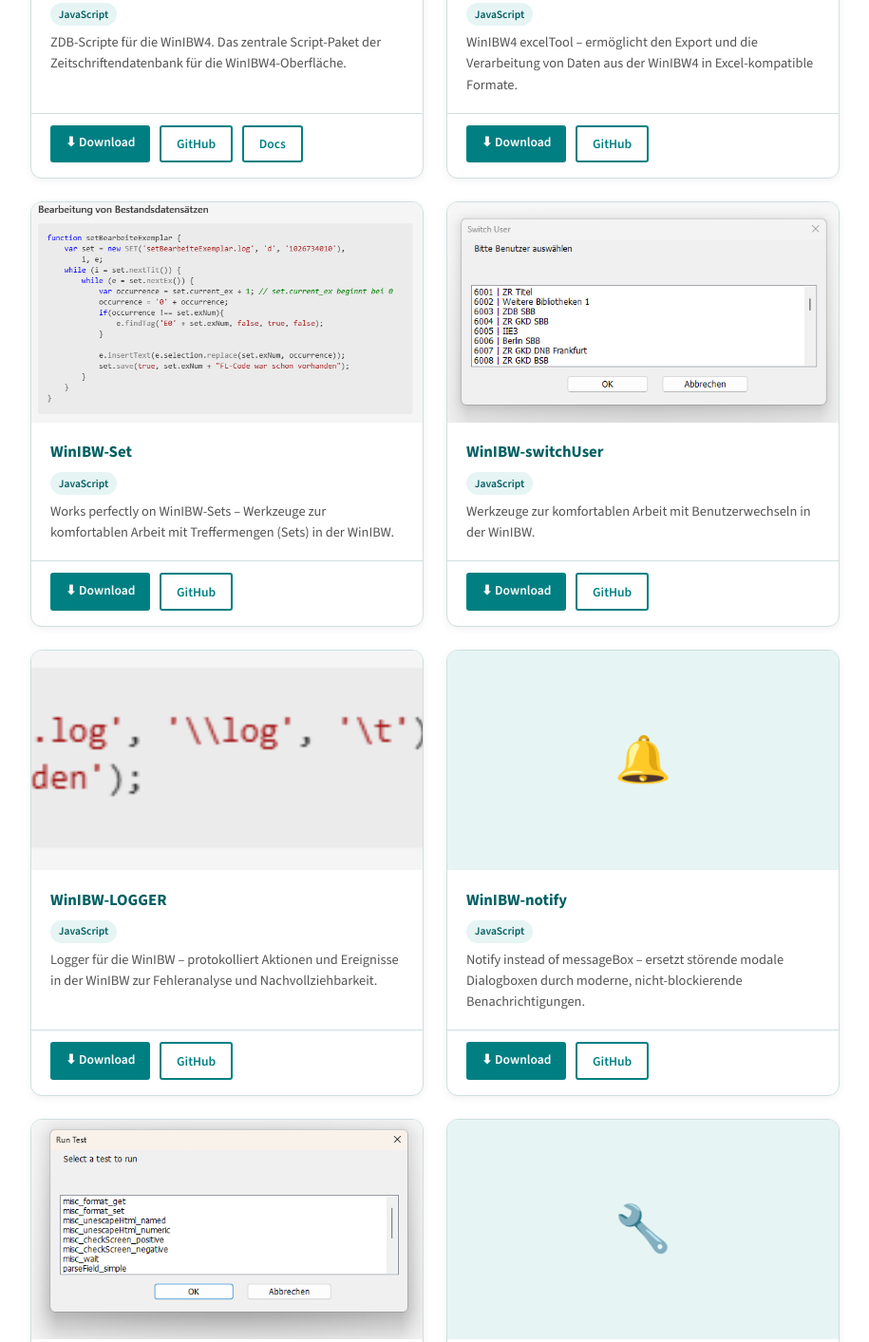
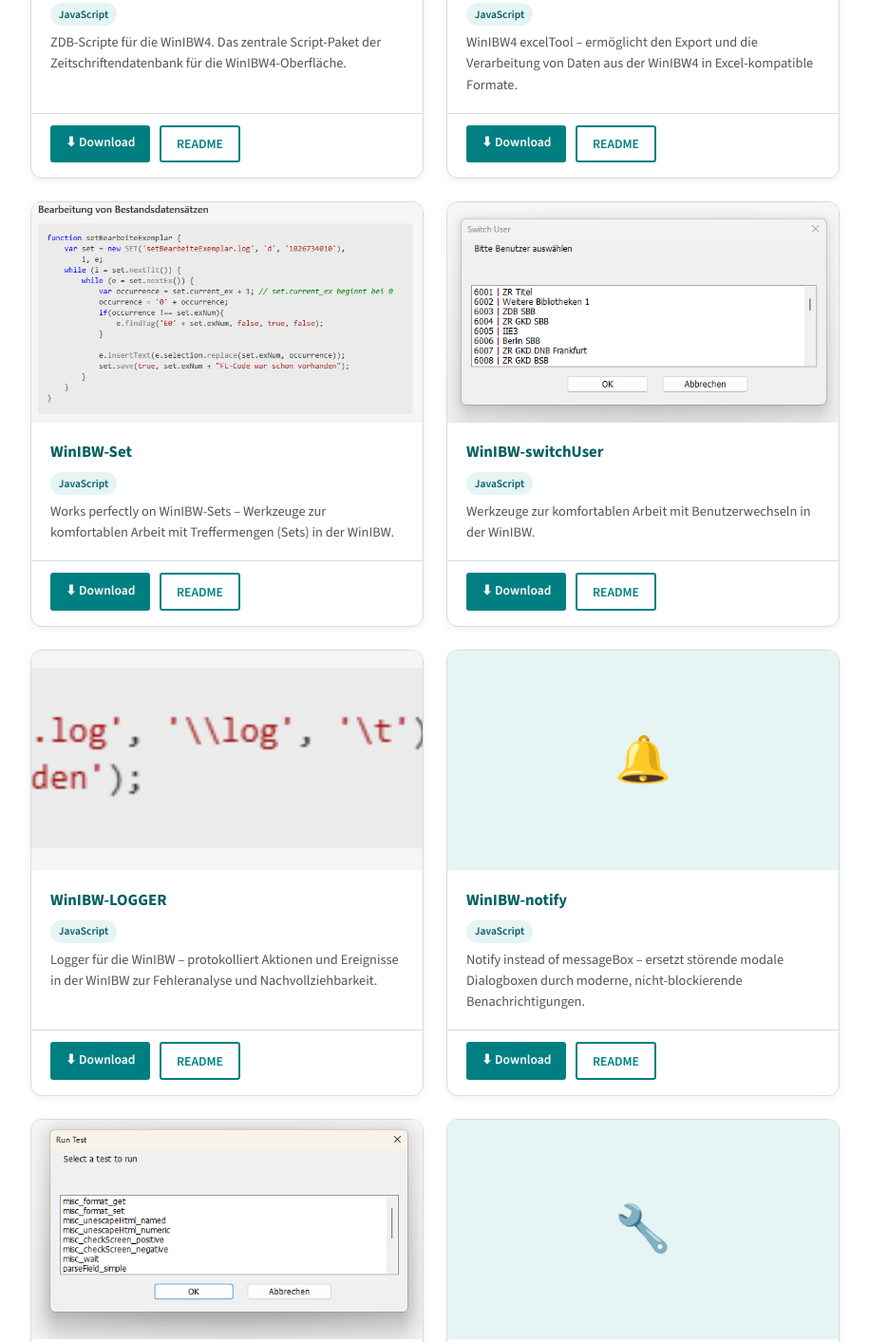
Before and after one commit to Zeitschriftendatenbank/WinIBW4-Scripte, a plain HTML site: page index.html in a window 1280 px wide. Shown: the part 760-2173 px from the top of the page at 95% size, without its empty margins (182-1097 px from the left). Drawn offline with nearby package versions, Linux system fonts and the light colour scheme.

Commit message:
show README instead of Github

```diff
--- a/index.html
+++ b/index.html
@@ -157,7 +157,7 @@
 
     <div class="intro">
       Alle Scripte für die WinIBW4 auf einen Blick. Klicken Sie auf „Download" um ein Script herunterzuladen,
-      oder besuchen Sie das jeweilige GitHub-Repository für weitere Informationen.
+      oder besuchen Sie die jeweilige README-Datei für weitere Informationen.
     </div>
 
     <h2>Verfügbare Scripte</h2>
@@ -179,10 +179,8 @@
         <div class="card-actions">
           <a class="btn" href="https://github.com/Zeitschriftendatenbank/WinIBW4-ZDB/archive/refs/heads/dev.zip">⬇
             Download</a>
-          <a class="btn btn-outline" href="https://github.com/Zeitschriftendatenbank/WinIBW4-ZDB"
-            target="_blank">GitHub</a>
-          <a class="btn btn-outline" href="https://zeitschriftendatenbank.github.io/WinIBW4-ZDB/"
-            target="_blank">Docs</a>
+          <a class="btn btn-outline" href="https://github.com/Zeitschriftendatenbank/WinIBW4-ZDB/blob/dev/README.md"
+            target="_blank">README</a>
         </div>
       </div>
 
@@ -201,8 +199,8 @@
         <div class="card-actions">
           <a class="btn" href="https://github.com/Zeitschriftendatenbank/excelTool/archive/refs/heads/main.zip">⬇
             Download</a>
-          <a class="btn btn-outline" href="https://github.com/Zeitschriftendatenbank/excelTool"
-            target="_blank">GitHub</a>
+          <a class="btn btn-outline" href="https://github.com/Zeitschriftendatenbank/excelTool/blob/main/README.md"
+            target="_blank">README</a>
         </div>
       </div>
 
@@ -221,8 +219,8 @@
         <div class="card-actions">
           <a class="btn" href="https://github.com/Zeitschriftendatenbank/WinIBW-Set/archive/refs/heads/main.zip">⬇
             Download</a>
-          <a class="btn btn-outline" href="https://github.com/Zeitschriftendatenbank/WinIBW-Set"
-            target="_blank">GitHub</a>
+          <a class="btn btn-outline" href="https://github.com/Zeitschriftendatenbank/WinIBW-Set/blob/main/README.md"
+            target="_blank">README</a>
         </div>
       </div>
 
@@ -242,8 +240,8 @@
           <a class="btn"
             href="https://github.com/Zeitschriftendatenbank/WinIBW-switchUser/archive/refs/heads/main.zip">⬇
             Download</a>
-          <a class="btn btn-outline" href="https://github.com/Zeitschriftendatenbank/WinIBW-switchUser"
-            target="_blank">GitHub</a>
+          <a class="btn btn-outline" href="https://github.com/Zeitschriftendatenbank/WinIBW-switchUser/blob/main/README.md"
+            target="_blank">README</a>
         </div>
       </div>
 
@@ -262,8 +260,8 @@
         <div class="card-actions">
           <a class="btn" href="https://github.com/Zeitschriftendatenbank/WinIBW-LOGGER/archive/refs/heads/main.zip">⬇
             Download</a>
-          <a class="btn btn-outline" href="https://github.com/Zeitschriftendatenbank/WinIBW-LOGGER"
-            target="_blank">GitHub</a>
+          <a class="btn btn-outline" href="https://github.com/Zeitschriftendatenbank/WinIBW-LOGGER/blob/main/README.md"
+            target="_blank">README</a>
         </div>
       </div>
 
@@ -281,8 +279,8 @@
         <div class="card-actions">
           <a class="btn" href="https://github.com/Zeitschriftendatenbank/WinIBW-notify/archive/refs/heads/main.zip">⬇
             Download</a>
-          <a class="btn btn-outline" href="https://github.com/Zeitschriftendatenbank/WinIBW-notify"
-            target="_blank">GitHub</a>
+          <a class="btn btn-outline" href="https://github.com/Zeitschriftendatenbank/WinIBW-notify/blob/main/README.md"
+            target="_blank">README</a>
         </div>
       </div>
 
@@ -302,8 +300,8 @@
           <a class="btn"
             href="https://github.com/Zeitschriftendatenbank/WinIBW-testrunner/archive/refs/heads/main.zip">⬇
             Download</a>
-          <a class="btn btn-outline" href="https://github.com/Zeitschriftendatenbank/WinIBW-testrunner"
-            target="_blank">GitHub</a>
+          <a class="btn btn-outline" href="https://github.com/Zeitschriftendatenbank/WinIBW-testrunner/blob/main/README.md"
+            target="_blank">README</a>
         </div>
       </div>
 
@@ -325,8 +323,8 @@
           <a class="btn" href="https://github.com/Zeitschriftendatenbank/winibw-misc/archive/refs/heads/main.zip">⬇
             Download</a>
 
-          <a class="btn btn-outline" href="https://github.com/Zeitschriftendatenbank/winibw-misc"
-            target="_blank">GitHub</a>
+          <a class="btn btn-outline" href="https://github.com/Zeitschriftendatenbank/winibw-misc/blob/main/README.md"
+            target="_blank">README</a>
         </div>
       </div>
 
@@ -344,8 +342,8 @@
         <div class="card-actions">
           <a class="btn" href="https://github.com/Zeitschriftendatenbank/WinIBW-CSV-API/archive/refs/heads/master.zip">⬇
             Download</a>
-          <a class="btn btn-outline" href="https://github.com/Zeitschriftendatenbank/WinIBW-CSV-API"
-            target="_blank">GitHub</a>
+          <a class="btn btn-outline" href="https://github.com/Zeitschriftendatenbank/WinIBW-CSV-API/blob/master/README.md"
+            target="_blank">README</a>
         </div>
       </div>
 
@@ -363,7 +361,7 @@
         <div class="card-actions">
           <a class="btn" href="https://github.com/Zeitschriftendatenbank/o/archive/refs/heads/main.zip">⬇
             Download</a>
-          <a class="btn btn-outline" href="https://github.com/Zeitschriftendatenbank/o" target="_blank">GitHub</a>
+          <a class="btn btn-outline" href="https://github.com/Zeitschriftendatenbank/o/blob/main/README.md" target="_blank">README</a>
         </div>
       </div>
     </div>
@@ -375,7 +373,7 @@
       <p>&copy; <span id="year"></span> Zeitschriftendatenbank (ZDB)</p>
       <nav class="footer-links" aria-label="Footer links">
         <a href="https://zdb-katalog.de" target="_blank">ZDB-Katalog</a>
-        <a href="https://github.com/Zeitschriftendatenbank/WinIBW4-Scripte" target="_blank">GitHub-Repository</a>
+        <a href="https://github.com/Zeitschriftendatenbank/WinIBW4-Scripte/blob/main/README.md" target="_blank">README</a>
         <a href="https://github.com/Zeitschriftendatenbank/WinIBW4-Scripte/issues" target="_blank">Issues</a>
       </nav>
     </div>
```
Also changed, not shown: about.html (+3 -3 lines).
